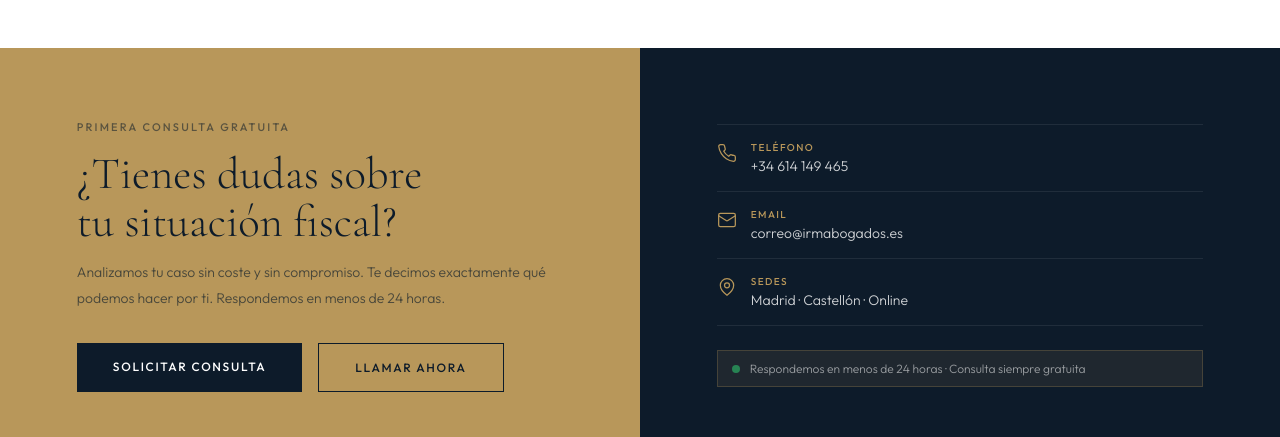
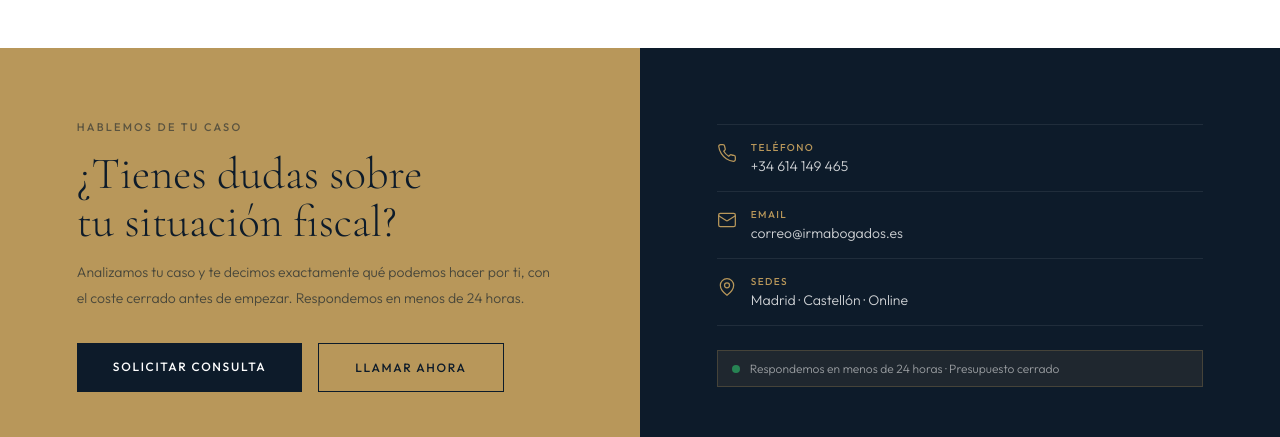
Before and after one commit to Ivanrm01/IRM-Abogados, a Next.js app: page /fiscal in a window 1280 px wide. Shown: the part 3120-3557 px from the top of the page. Built offline with nearby package versions, Linux system fonts and the light colour scheme; no server answers.

Commit message:
Actualizar page.jsx

```diff
--- a/app/fiscal/page.jsx
+++ b/app/fiscal/page.jsx
@@ -126,9 +126,9 @@ export default function FiscalPage() {
 
       <section className={styles.cta}>
         <div className={styles.ctaLeft}>
-          <div className={styles.ctaEyebrow}>Primera consulta gratuita</div>
+          <div className={styles.ctaEyebrow}>Hablemos de tu caso</div>
           <div className={styles.ctaTitle}>¿Tienes dudas sobre<br />tu situación fiscal?</div>
-          <p className={styles.ctaDesc}>Analizamos tu caso sin coste y sin compromiso. Te decimos exactamente qué podemos hacer por ti. Respondemos en menos de 24 horas.</p>
+          <p className={styles.ctaDesc}>Analizamos tu caso y te decimos exactamente qué podemos hacer por ti, con el coste cerrado antes de empezar. Respondemos en menos de 24 horas.</p>
           <div className={styles.ctaBtns}>
             <Link href="/contacto" className="btn-navy">Solicitar consulta</Link>
             <TrackedLink ubicacion="fiscal" href="tel:+34614149465" className="btn-outline-navy">Llamar ahora</TrackedLink>
@@ -145,7 +145,7 @@ export default function FiscalPage() {
               <div><div className={styles.ctaLabel}>{c.label}</div><TrackedLink ubicacion="fiscal" href={c.href} className={styles.ctaValue}>{c.value}</TrackedLink></div>
             </div>
           ))}
-          <div className={styles.badge}><div className={styles.badgeDot}></div>Respondemos en menos de 24 horas · Consulta siempre gratuita</div>
+          <div className={styles.badge}><div className={styles.badgeDot}></div>Respondemos en menos de 24 horas · Presupuesto cerrado</div>
         </div>
       </section>
     </>
```
